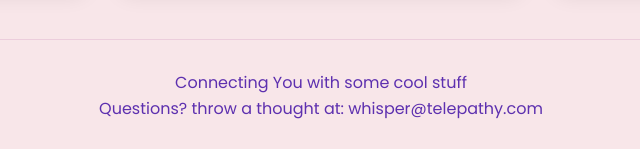
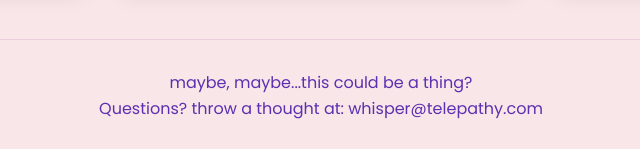
Before and after one commit to thecasualsage/thecasualsage.github.io, a plain HTML site: page index.html in a window 1280 px wide. Shown: the part 1725-1874 px from the top of the page, 319-959 px from the left. Drawn offline with nearby package versions, Linux system fonts and the light colour scheme; a web font is replaced by a local one.

Commit message:
Update index.html

```diff
--- a/index.html
+++ b/index.html
@@ -562,7 +562,7 @@
         </section>
 
         <footer>
-            <p> Connecting You with some cool stuff</p>
+            <p> maybe, maybe...this could be a thing?</p>
             <p>Questions? throw a thought at: whisper@telepathy.com</p>
         </footer>
     </div>
```
